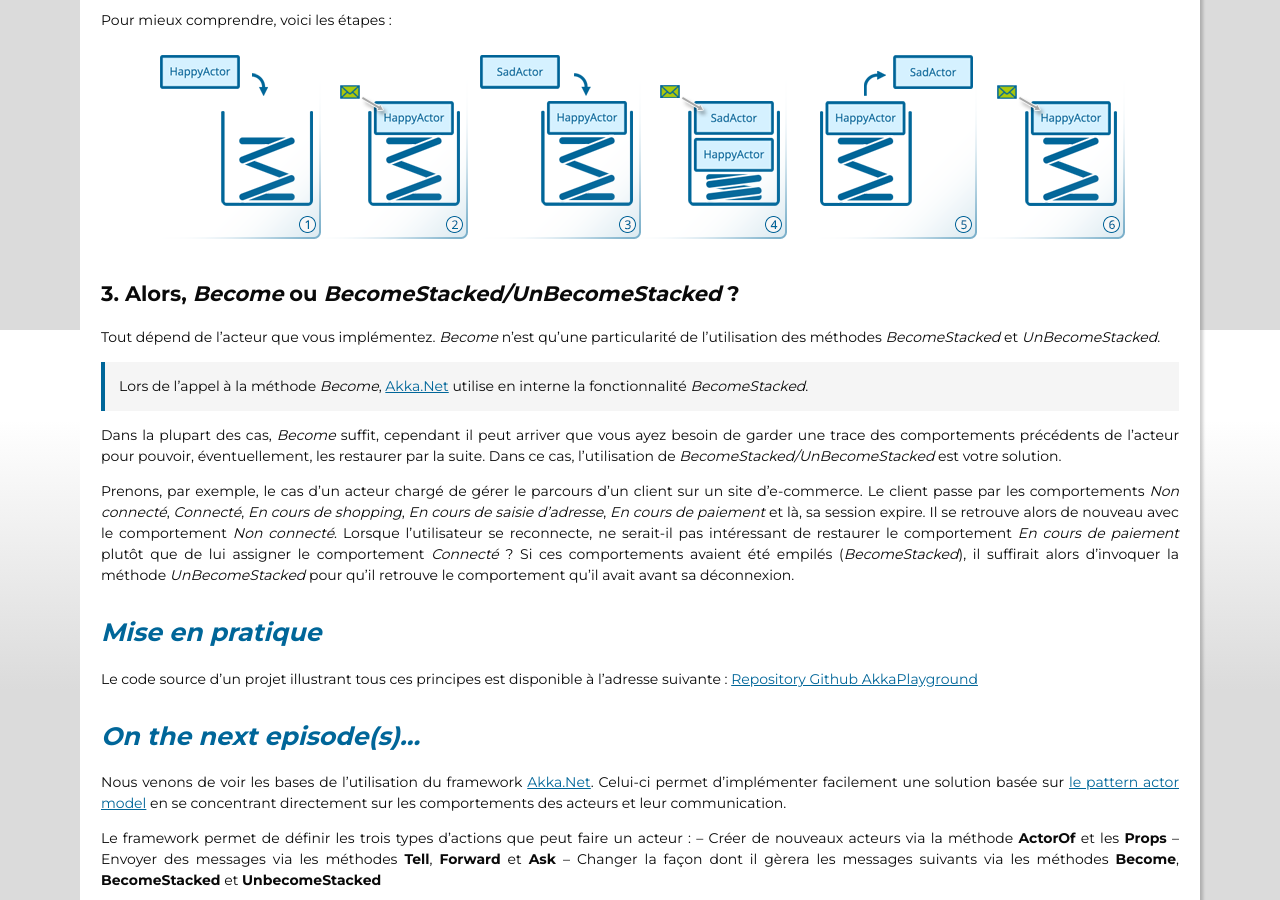
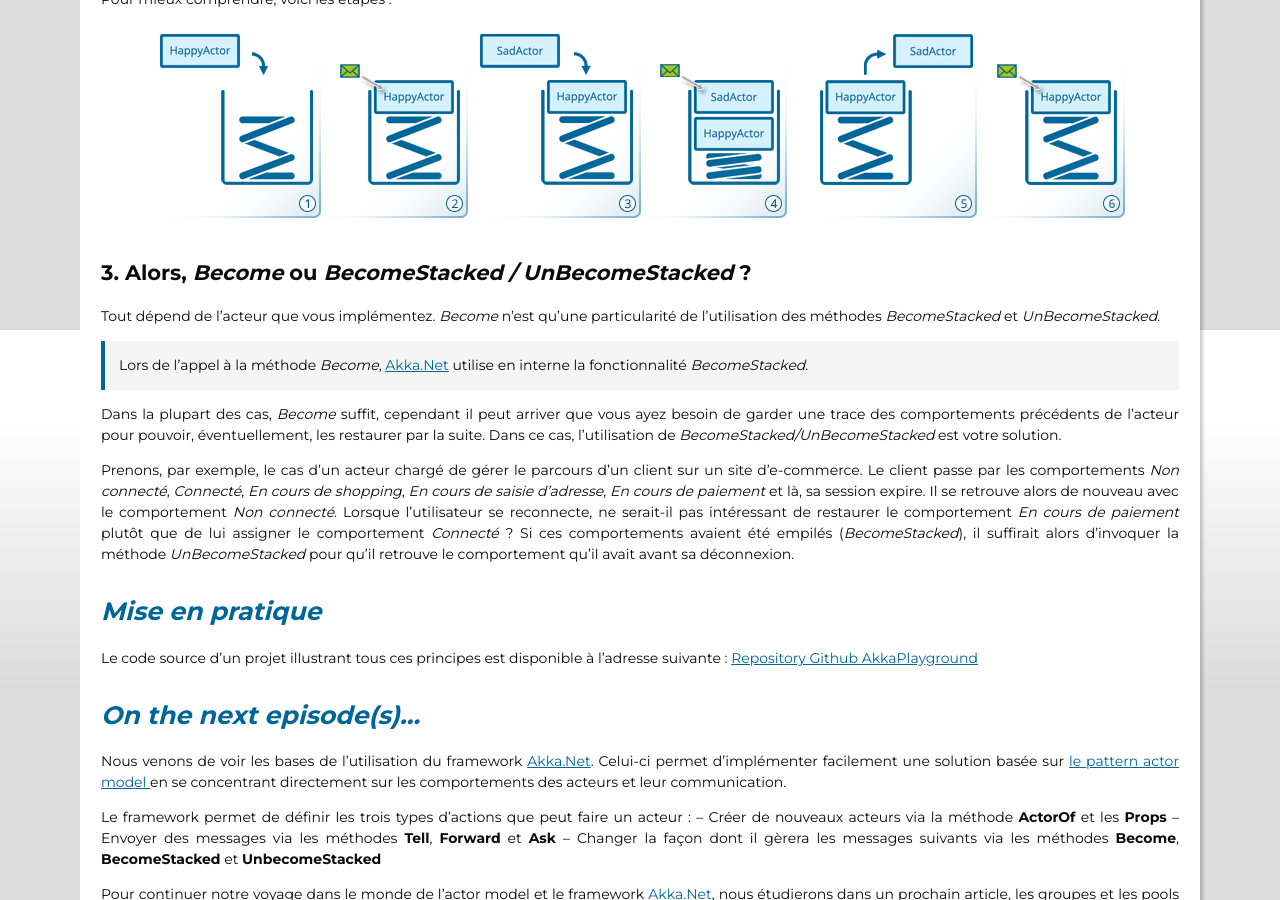
Before and after one commit to Publiskills/publiskills.github.io, a Jekyll site: the page built from _posts/actor-model/2018-03-12-akka-net-les-fondamentaux.md, in a window 1280 px wide and 900 px high, scrolled down 7770 px. Built offline with Jekyll 4.4.1, drawn with Linux system fonts in a browser that asks for light colours; some web fonts are replaced; comment, search, counter and statistics services are not loaded; some of the changed text lies outside the part shown.

Commit message:
Minor glitches

```diff
--- a/_posts/actor-model/2018-03-12-akka-net-les-fondamentaux.md
+++ b/_posts/actor-model/2018-03-12-akka-net-les-fondamentaux.md
@@ -200,13 +200,13 @@
 La méthode <strong>Ask&lt;T&gt;</strong> est un appel qui permet d'envoyer un message et de rester bloqué en attendant une réponse. Cette méthode est à utiliser avec parcimonie car elle ralentit considérablement la consommation des messages.
 <div class="code-block highlight">
 <pre>
-actorRef.<span class="nf">Ask</span>&lt;<span class="kt">TypeDeRetour</span>&gt;(message); <span class="c1"> // A utiliser avec modération car il s'agit d'appels bloquants !</span>
+actorRef.<span class="nf">Ask</span>&lt;<span class="kt">TypeDeRetour</span>&gt;(message);<span class="c1"> // A utiliser avec modération car il s'agit d'appels bloquants !</span>
 </pre>
 </div>
 </li></ol>
 </div>
 <div class="table-cell-when-not-mobile">
-<img src="/images/posts/akka-net-init/actor-forward.png" style="max-width:none;" alt="Froward" class="inline-right-image"/>
+<img src="/images/posts/akka-net-init/actor-forward.png" style="max-width:none;" alt="Froward" class="inline-image"/>
 </div>
 </div>
 
@@ -332,7 +332,7 @@
 <img src="/images/posts/akka-net-init/behaviour-stacks-1.png" alt="stacked behaviour 1" class="inline-image" style="margin:0;" /><img src="/images/posts/akka-net-init/behaviour-stacks-2.png" alt="stacked behaviour 2" class="inline-image" style="margin:0;"  /><img src="/images/posts/akka-net-init/behaviour-stacks-3.png" alt="stacked behaviour 3" class="inline-image" style="margin:0;"  />
 </div>
 
-## 3. Alors, *Become* ou *BecomeStacked/UnBecomeStacked* ?
+## 3. Alors, *Become* ou *BecomeStacked / UnBecomeStacked* ?
 
 Tout dépend de l'acteur que vous implémentez. *Become* n'est qu'une particularité de l'utilisation des méthodes *BecomeStacked* et *UnBecomeStacked*.
 
@@ -348,7 +348,7 @@
 
 # On the next episode(s)...
 
-Nous venons de voir les bases de l'utilisation du framework <a href="https://getakka.net/" target="_blank">Akka.Net</a>. Celui-ci permet d'implémenter facilement une solution basée sur [le pattern actor model](/posts/2017/10/06/l-actor-model/){:target="_blank"} en se concentrant directement sur les comportements des acteurs et leur communication.
+Nous venons de voir les bases de l'utilisation du framework <a href="https://getakka.net/" target="_blank">Akka.Net</a>. Celui-ci permet d'implémenter facilement une solution basée sur [le pattern actor model    ](/posts/2017/10/06/l-actor-model/){:target="_blank"} en se concentrant directement sur les comportements des acteurs et leur communication.
 
 Le framework permet de définir les trois types d'actions que peut faire un acteur :
 – Créer de nouveaux acteurs via la méthode **ActorOf** et les **Props**
```
